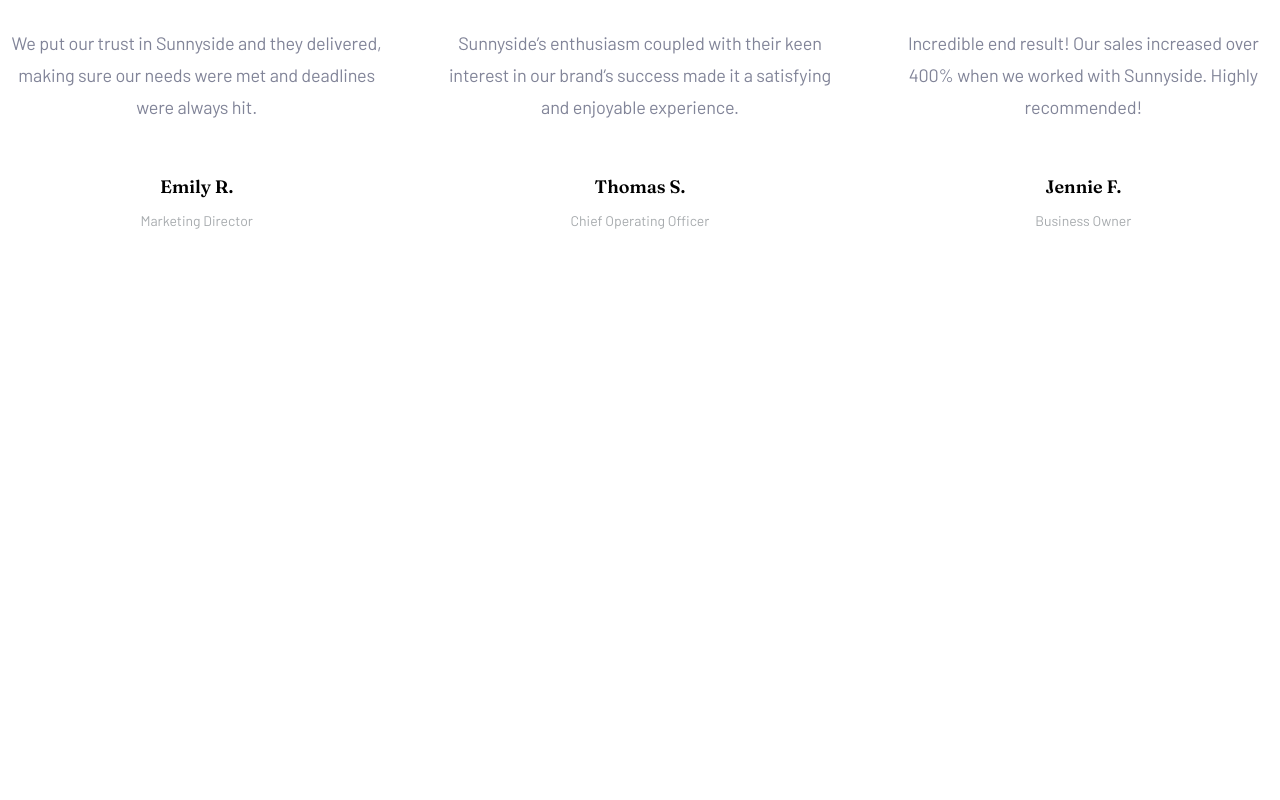
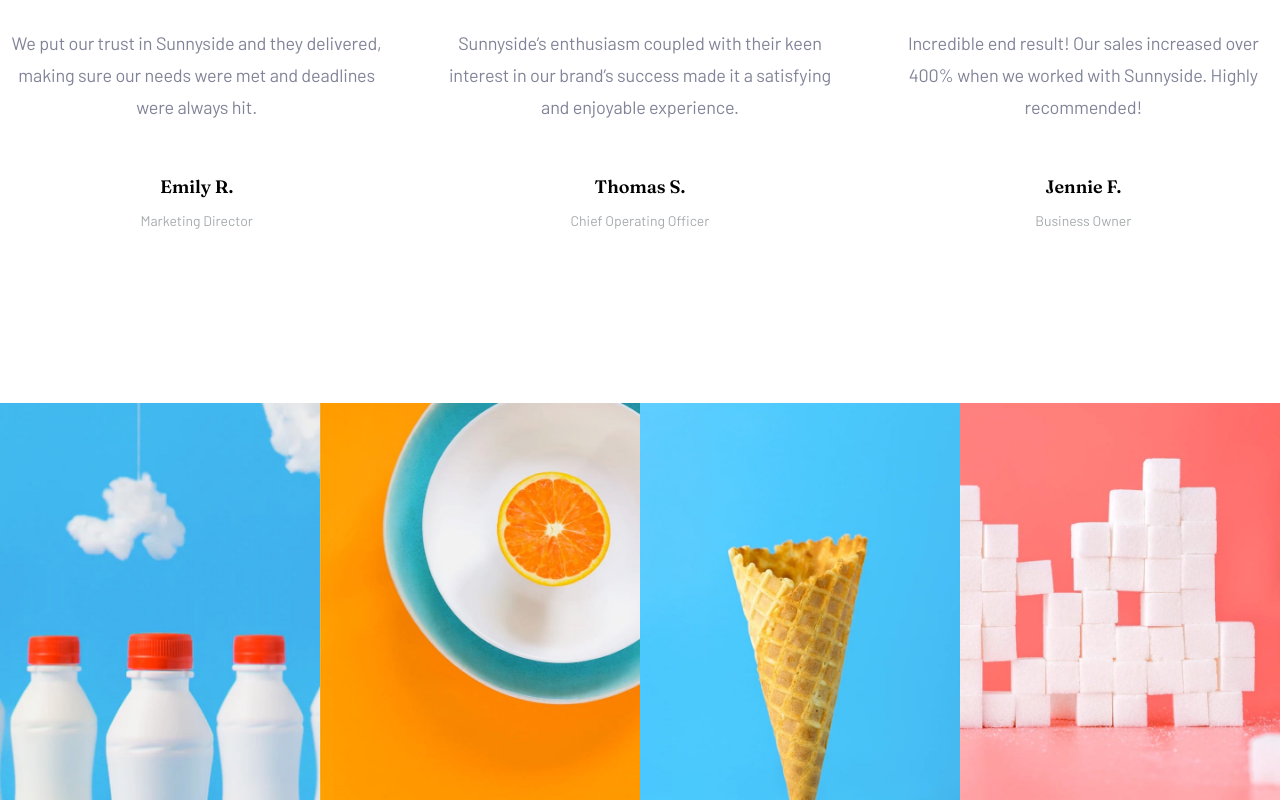
Before and after one commit to MargaritaBusyginaCa/sunnyside-agency, a Vue app: page / in a window 1280 px wide. Shown: the part 3302-4102 px from the top of the page. Before the commit the page ends 3705 px from the top, so only its background shows below. Built offline with nearby package versions, Linux system fonts and the light colour scheme.

Commit message:
add gallery section

```diff
--- a/src/App.vue
+++ b/src/App.vue
@@ -4,6 +4,7 @@
 import Hero from "./pages/Hero.vue";
 import Grid from "./pages/Grid.vue";
 import Clients from "./pages/Clients.vue";
+import Gallery from "./pages/Gallery.vue";
 const { t } = useI18n();
 </script>
 
@@ -19,6 +20,7 @@
     <section class="client-testimonials">
       <Clients />
     </section>
+    <Gallery />
   </main>
 </template>
 
--- /dev/null
+++ b/src/pages/Gallery.vue
@@ -0,0 +1,40 @@
+<script setup>
+const images = [
+  {
+    name: "milk bottles",
+    desktopPath: "/images/desktop/image-gallery-milkbottles.jpg",
+  },
+  {
+    name: "oranges",
+    desktopPath: "/images/desktop/image-gallery-orange.jpg",
+  },
+  {
+    name: "ice cream cone",
+    desktopPath: "/images/desktop/image-gallery-cone.jpg",
+  },
+  {
+    name: "sugar cubes",
+    desktopPath: "/images/desktop/image-gallery-sugarcubes.jpg",
+  },
+];
+</script>
+
+<template>
+  <div class="gallery">
+    <img
+      v-for="img in images"
+      :key="img.name"
+      :src="img.desktopPath"
+      :alt="img.name"
+    />
+  </div>
+</template>
+
+<style lang="scss" scoped>
+.gallery {
+  display: flex;
+  img {
+    width: 25%;
+  }
+}
+</style>
```
